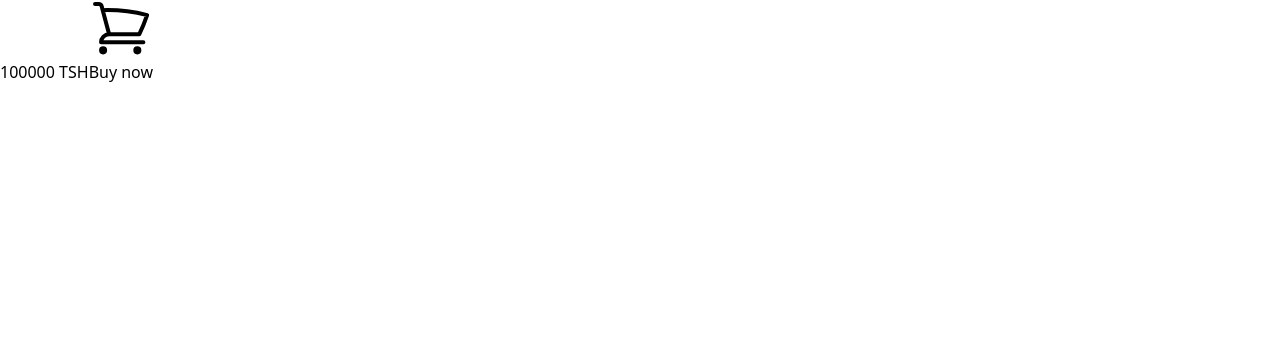
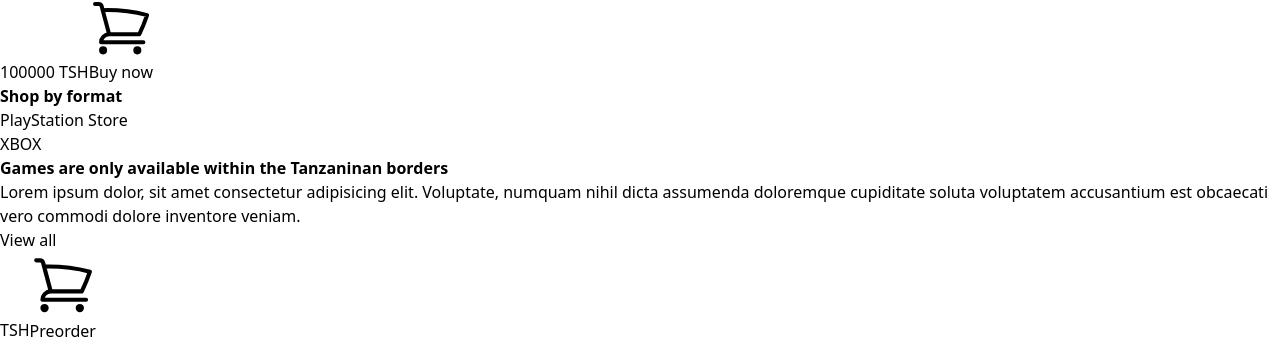
Before and after one commit to heismoody/Gamebacket, a React (Vite) app: page / in a window 1280 px wide. Shown: the part 4234-4574 px from the top of the page. Before the commit the page ends 4318 px from the top, so only its background shows below. Built offline with nearby package versions, Linux system fonts and the light colour scheme.

Commit message:
Starting shop by format

```diff
--- a/src/pages/index.tsx
+++ b/src/pages/index.tsx
@@ -1,5 +1,6 @@
 import GameCard from "../components/gameCard"
 import NewRelease from "./newRelease/newRelease"
+import ShopByFormat from "./newRelease/shopByFormat/shopByFormat"
 
 const Homepage = () => {
   return (
@@ -92,7 +93,9 @@ const Homepage = () => {
         <div className="w-full">
             <NewRelease/>
         </div>
-
+        <section>
+            <ShopByFormat/>
+        </section>
 
     </section>
   )
--- /dev/null
+++ b/src/pages/newRelease/shopByFormat/shopByFormat.tsx
@@ -0,0 +1,35 @@
+import GameCard from "../../../components/gameCard"
+
+const ShopByFormat = () => {
+  return (
+    <div>
+        <div>
+            <strong>Shop by format</strong>
+            <ul className="flex">
+                <li>
+                    <span></span>
+                    <span>PlayStation Store</span>
+                </li>
+                <li>
+                    <span></span>
+                    <span>XBOX</span>
+                </li>
+            </ul>
+            <strong>
+                Games are only available within the Tanzaninan borders
+            </strong>
+            <p>
+                Lorem ipsum dolor, sit amet consectetur adipisicing elit. Voluptate, numquam nihil dicta assumenda doloremque cupiditate soluta voluptatem accusantium est obcaecati vero commodi dolore inventore veniam.
+            </p>
+            <button className="viewallbtn">
+                View all
+            </button>
+        </div>
+        <div>
+            <GameCard/>
+        </div>
+    </div>
+  )
+}
+
+export default ShopByFormat
```
